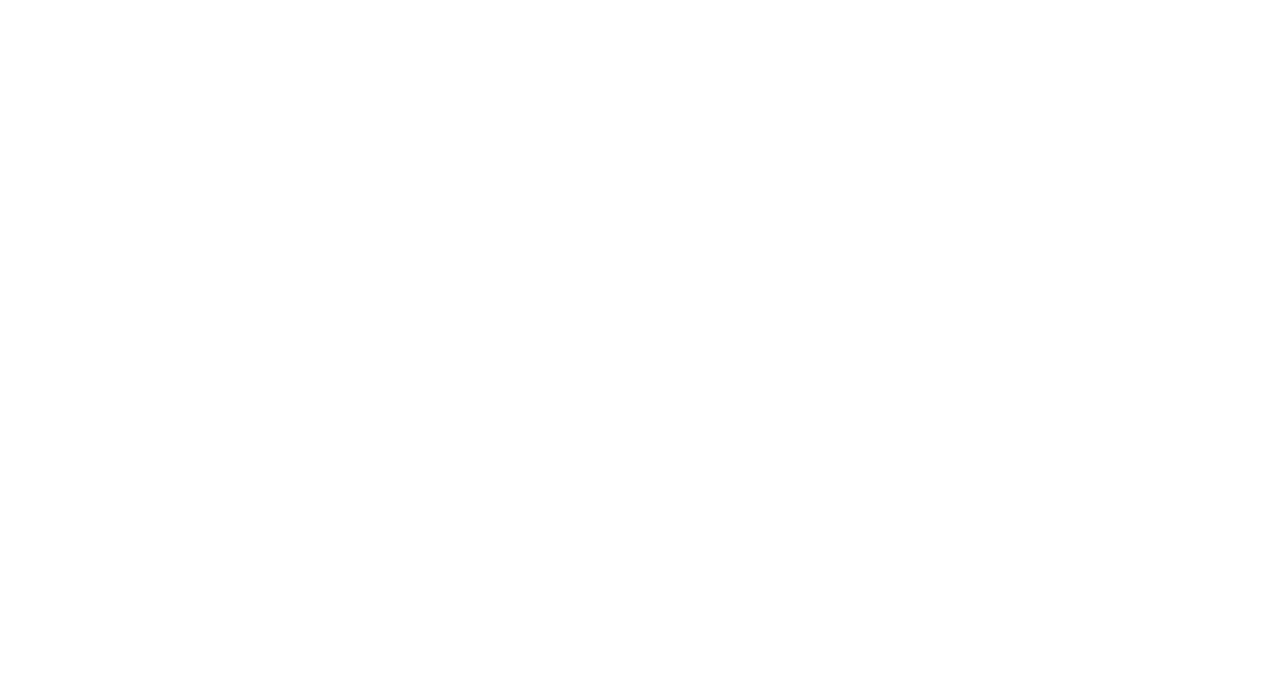
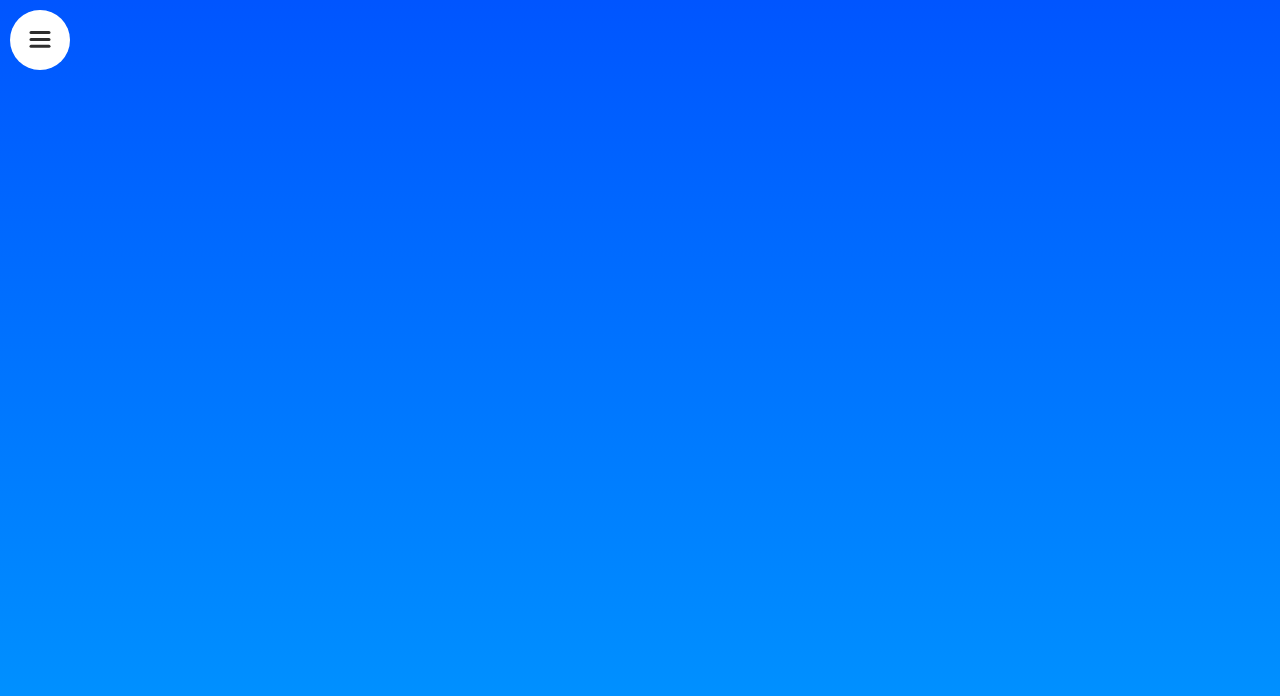
Before and after one commit to RikutoOgaki/next.js-scss, a Next.js app: page /samples/12 in a window 1280 px wide. Shown: the top 696 px of the page. Built offline with nearby package versions, Linux system fonts and the light colour scheme.

Commit message:
nextscss

```diff
--- a/src/pages/_app.tsx
+++ b/src/pages/_app.tsx
@@ -1,4 +1,5 @@
 import '@/styles/globals.css'
+import '@/styles/style.css'
 import type { AppProps } from 'next/app'
 
 export default function App({ Component, pageProps }: AppProps) {
--- a/src/pages/samples/12/components/MenuItem.tsx
+++ b/src/pages/samples/12/components/MenuItem.tsx
@@ -21,7 +21,7 @@ const variants = {
 const colors = ["#FF008C", "#D309E1", "#9C1AFF", "#7700FF", "#4400FF"];
 
 export const MenuItem = ({ i }) => {
-    const style = { border: `2px solid ${colors[i]}` }
+    const style = { border: `1px solid ${colors[i]}` }
     return (
         <>
             <motion.li
@@ -29,8 +29,8 @@ export const MenuItem = ({ i }) => {
                 whileHover={{ scale: 1.1 }}
                 whileTap={{ scale: .95 }}
             >
-                <div color={style} />
-                <div color={style} />
+                <div className='icon-placeholder' style={style} />
+                <div className='text-placeholder' style={style} />
             </motion.li>
         </>
     )
--- a/src/pages/samples/12/components/MenuToggle.tsx
+++ b/src/pages/samples/12/components/MenuToggle.tsx
@@ -11,7 +11,7 @@ const Path = props => (
     />
 )
 
-export const MenuToggle = ({ toggle }) => {
+export const MenuToggle = ({ toggle }) => (
     <button onClick={toggle}>
         <svg width={'23'} height={'23'} viewBox='0 0 23 23'>
             <Path
@@ -21,6 +21,7 @@ export const MenuToggle = ({ toggle }) => {
                 }}
             />
             <Path
+                d='M 2 9.423 L 20 9.423'
                 variants={{
                     closed: { opacity: 1 },
                     open: { opacity: 0 }
@@ -35,4 +36,4 @@ export const MenuToggle = ({ toggle }) => {
             />
         </svg>
     </button>
-}
+)
--- /dev/null
+++ b/src/styles/style.css
@@ -0,0 +1,95 @@
+body {
+    width: 100vw;
+    height: 100vh;
+    background: linear-gradient(180deg, #0055ff 0%, rgb(0, 153, 255) 100%);
+    overflow: hidden;
+    padding: 0;
+    margin: 0;
+    display: flex;
+    justify-content: center;
+    align-items: center;
+}
+
+nav {
+    position: absolute;
+    top: 0;
+    left: 0;
+    bottom: 0;
+    width: 300px;
+}
+
+.background {
+    position: absolute;
+    top: 0;
+    left: 0;
+    bottom: 0;
+    width: 300px;
+    background: #fff;
+}
+
+button {
+    outline: none;
+    border: none;
+    -webkit-user-select: none;
+    -moz-user-select: none;
+    -ms-user-select: none;
+    cursor: pointer;
+    position: absolute;
+    top: 18px;
+    left: 15px;
+    width: 50px;
+    height: 50px;
+    border-radius: 50%;
+    background: transparent;
+}
+
+ul,
+li {
+    margin: 0;
+    padding: 0;
+}
+
+ul {
+    padding: 25px;
+    position: absolute;
+    top: 100px;
+    width: 230px;
+}
+
+li {
+    list-style: none;
+    margin-bottom: 20px;
+    display: flex;
+    align-items: center;
+    cursor: pointer;
+}
+
+.icon-placeholder {
+    width: 40px;
+    height: 40px;
+    border-radius: 50%;
+    flex: 40px 0;
+    margin-right: 20px;
+}
+
+.text-placeholder {
+    border-radius: 5px;
+    width: 200px;
+    height: 20px;
+    flex: 1;
+}
+
+.refresh {
+    padding: 10px;
+    position: absolute;
+    background: rgba(0, 0, 0, 0.4);
+    border-radius: 10px;
+    width: 20px;
+    height: 20px;
+    top: 10px;
+    right: 10px;
+    display: flex;
+    justify-content: center;
+    align-items: center;
+    cursor: pointer;
+}
```
